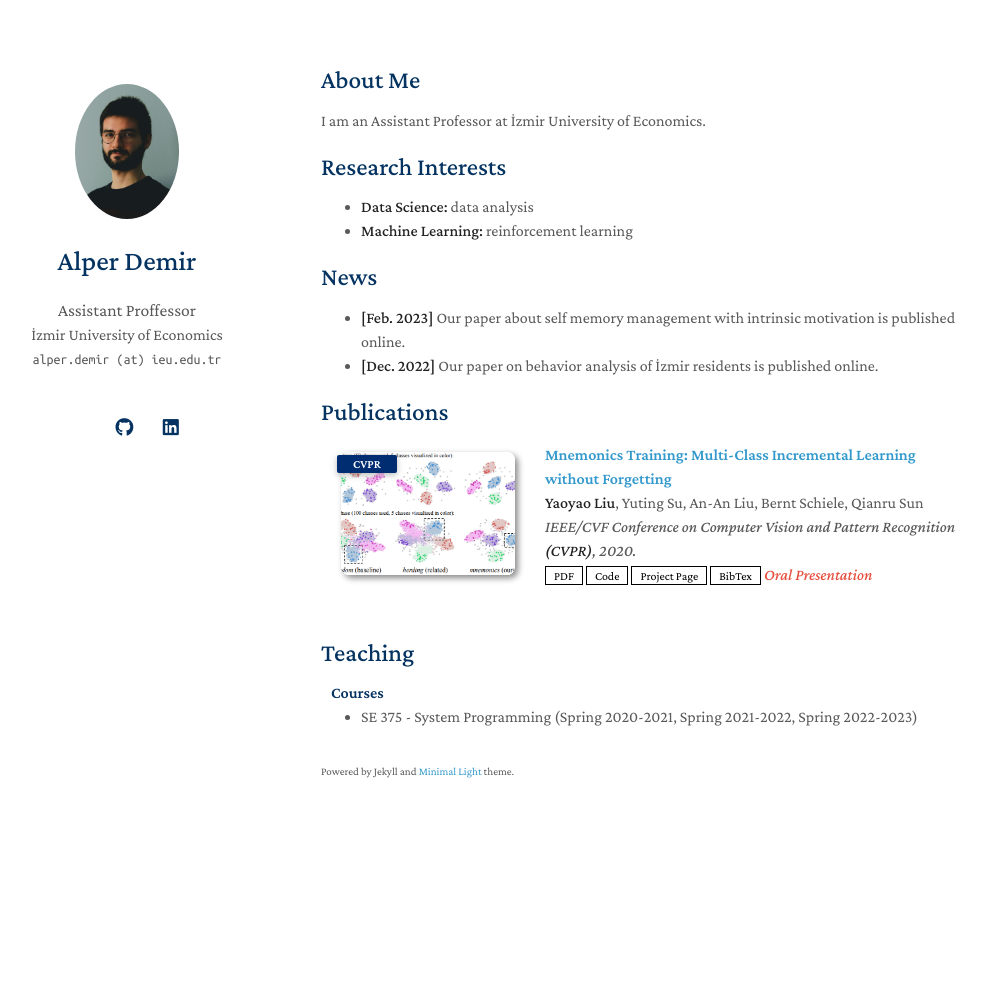
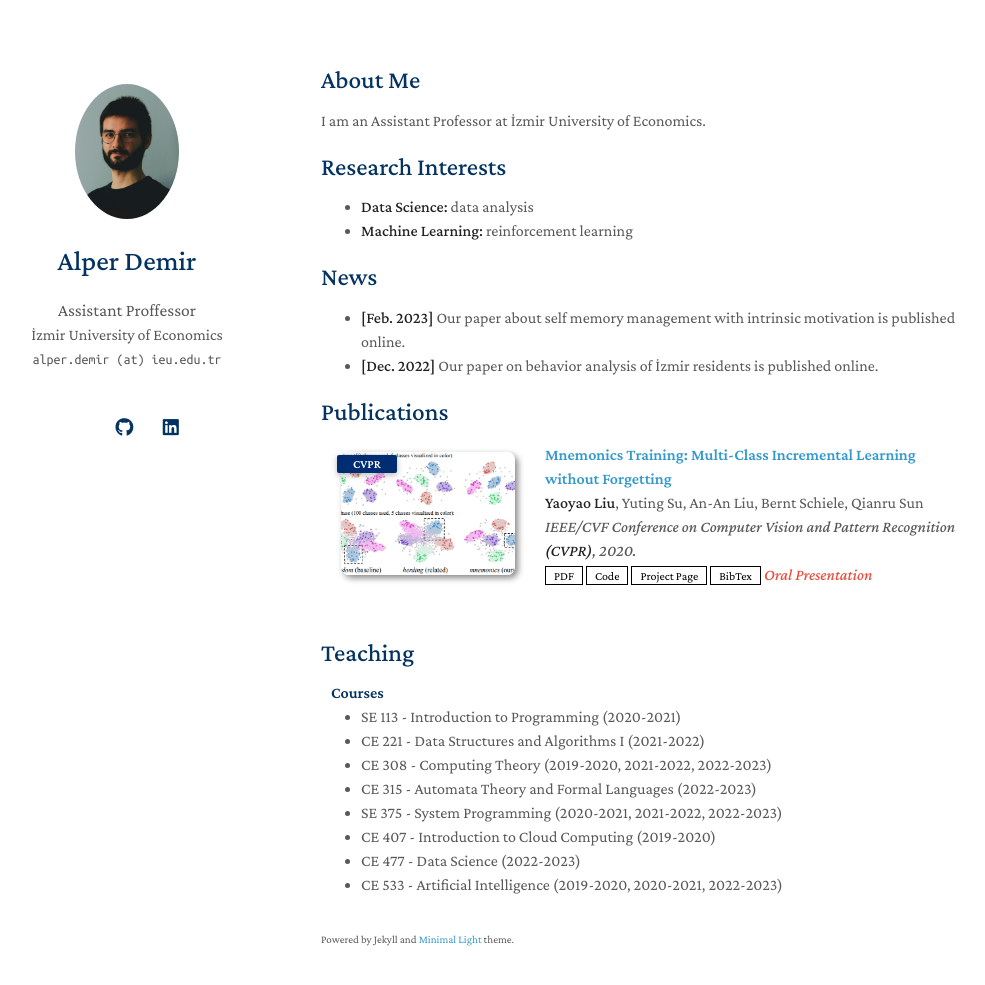
Before and after one commit to gliese876b/gliese876b.github.io, a Jekyll site: the page built from index.md, in a window 1280 px wide and 1020 px high. Shown: the top 985 px of the window, without its empty margins (149-1134 px from the left). Built offline with Jekyll 4.4.1, drawn with Linux system fonts in a browser that asks for light colours; nearby versions of some CDN libraries; a style sheet for code colours, icons or effects is not loaded; our own code applies the rules of GitHub Pages for plain Markdown files.

Commit message:
Update services.md

```diff
--- a/_includes/services.md
+++ b/_includes/services.md
@@ -3,5 +3,12 @@
 <h4 style="margin:0 10px 0;">Courses</h4>
 
 <ul style="margin:0 0 5px;">
-  <li><a href="https://se.ieu.edu.tr/en/syllabus/type/read/id/SE+375"><autocolor>SE 375 - System Programming (Spring 2020-2021, Spring 2021-2022, Spring 2022-2023)</autocolor></a></li>
+  <li><a href="https://se.ieu.edu.tr/en/syllabus/type/read/id/SE+113"><autocolor>SE 113 - Introduction to Programming (2020-2021)</autocolor></a></li>
+  <li><a href="https://ce.ieu.edu.tr/en/syllabus/type/read/id/CE+221"><autocolor>CE 221 - Data Structures and Algorithms I (2021-2022)</autocolor></a></li>
+  <li><a href="https://ce.ieu.edu.tr/en/syllabus/type/read/id/CE+308"><autocolor>CE 308 - Computing Theory (2019-2020, 2021-2022, 2022-2023)</autocolor></a></li>
+  <li><a href="https://ce.ieu.edu.tr/en/syllabus/type/read/id/CE+315"><autocolor>CE 315 - Automata Theory and Formal Languages (2022-2023)</autocolor></a></li>
+  <li><a href="https://se.ieu.edu.tr/en/syllabus/type/read/id/SE+375"><autocolor>SE 375 - System Programming (2020-2021, 2021-2022, 2022-2023)</autocolor></a></li>
+  <li><a href="https://ce.ieu.edu.tr/en/syllabus/type/read/id/CE+407"><autocolor>CE 407 - Introduction to Cloud Computing (2019-2020)</autocolor></a></li>
+  <li><a href="https://ce.ieu.edu.tr/en/syllabus/type/read/id/CE+477"><autocolor>CE 477 - Data Science (2022-2023)</autocolor></a></li>
+  <li><a href="https://ce.ieu.edu.tr/en/syllabus/type/read/id/CE+533"><autocolor>CE 533 - Artificial Intelligence (2019-2020, 2020-2021, 2022-2023)</autocolor></a></li>
 </ul>
```
